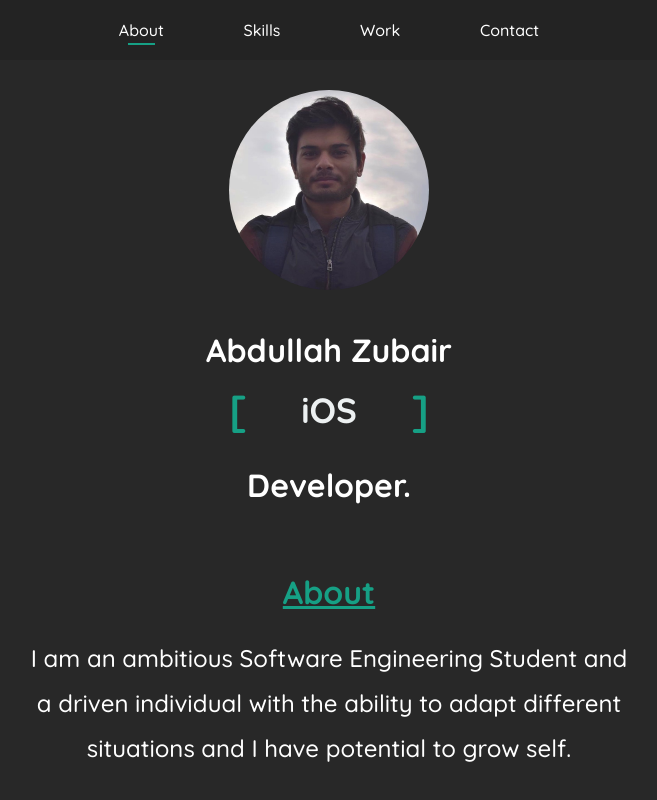
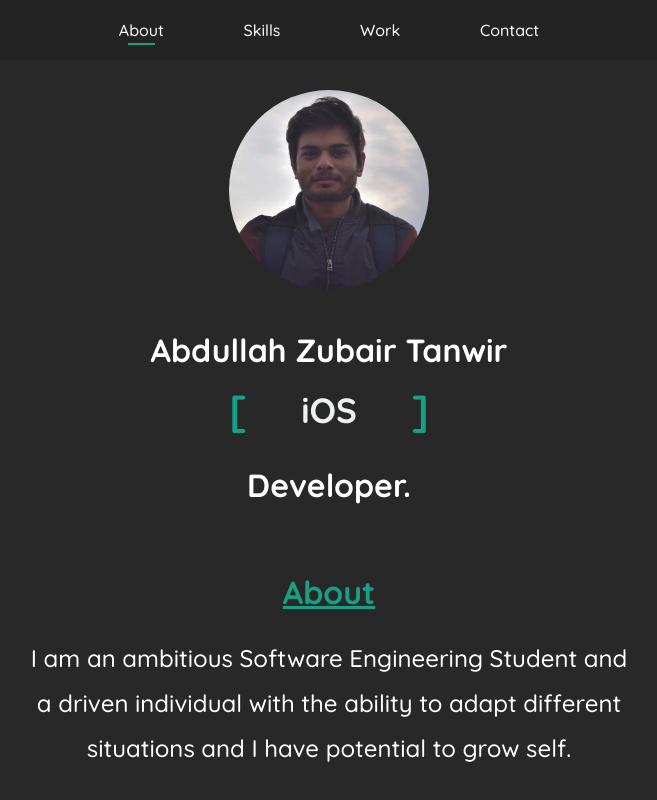
Before and after one commit to abdullahzt/abdullahzt.github.io, a React (Create React App) app: page / in a window 1280 px wide. Shown: the whole page, without its empty margins (311-968 px from the left). Built offline with nearby package versions, Linux system fonts and the light colour scheme.

Commit message:
Updated name

```diff
--- a/public/index.html
+++ b/public/index.html
@@ -23,7 +23,7 @@
       work correctly both with client-side routing and a non-root public URL.
       Learn how to configure a non-root public URL by running `npm run build`.
     -->
-    <title>Abdullah Zubair | Web and iOS Developer</title>
+    <title>Abdullah Zubair Tanwir | Web and iOS Developer</title>
 </head>
 
 <body>
--- a/src/containers/Home/Home.tsx
+++ b/src/containers/Home/Home.tsx
@@ -10,7 +10,7 @@
         <React.Fragment>
         <div className={classes.About} >
             <img src={me} alt=""/>
-            <h1 style={{ marginBottom: '0px' }} >Abdullah Zubair</h1>
+            <h1 style={{ marginBottom: '0px' }} >Abdullah Zubair Tanwir</h1>
             <div className={classes.Develop} >
             <div className="content">
                 <div className="content__container">
```
